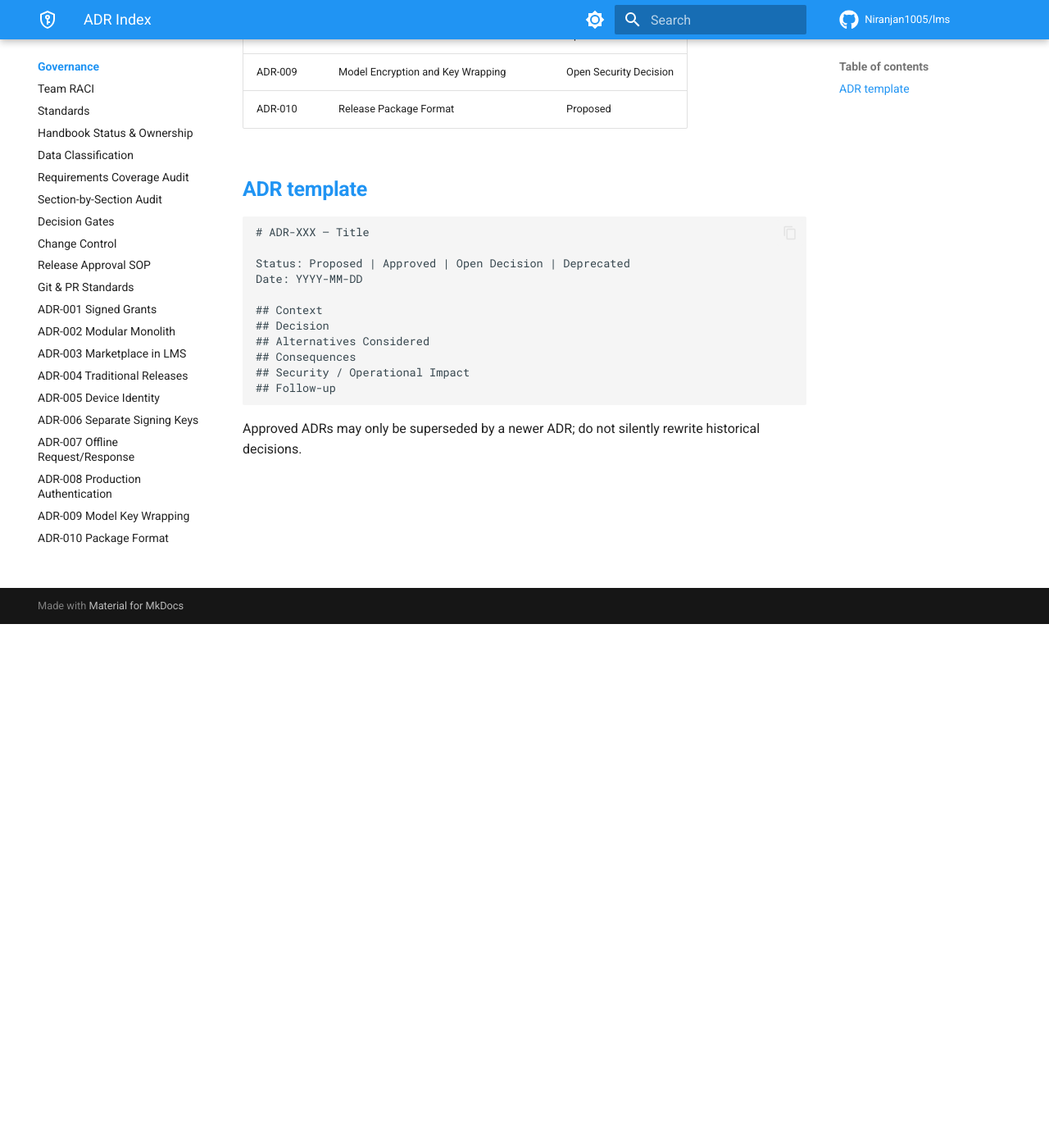
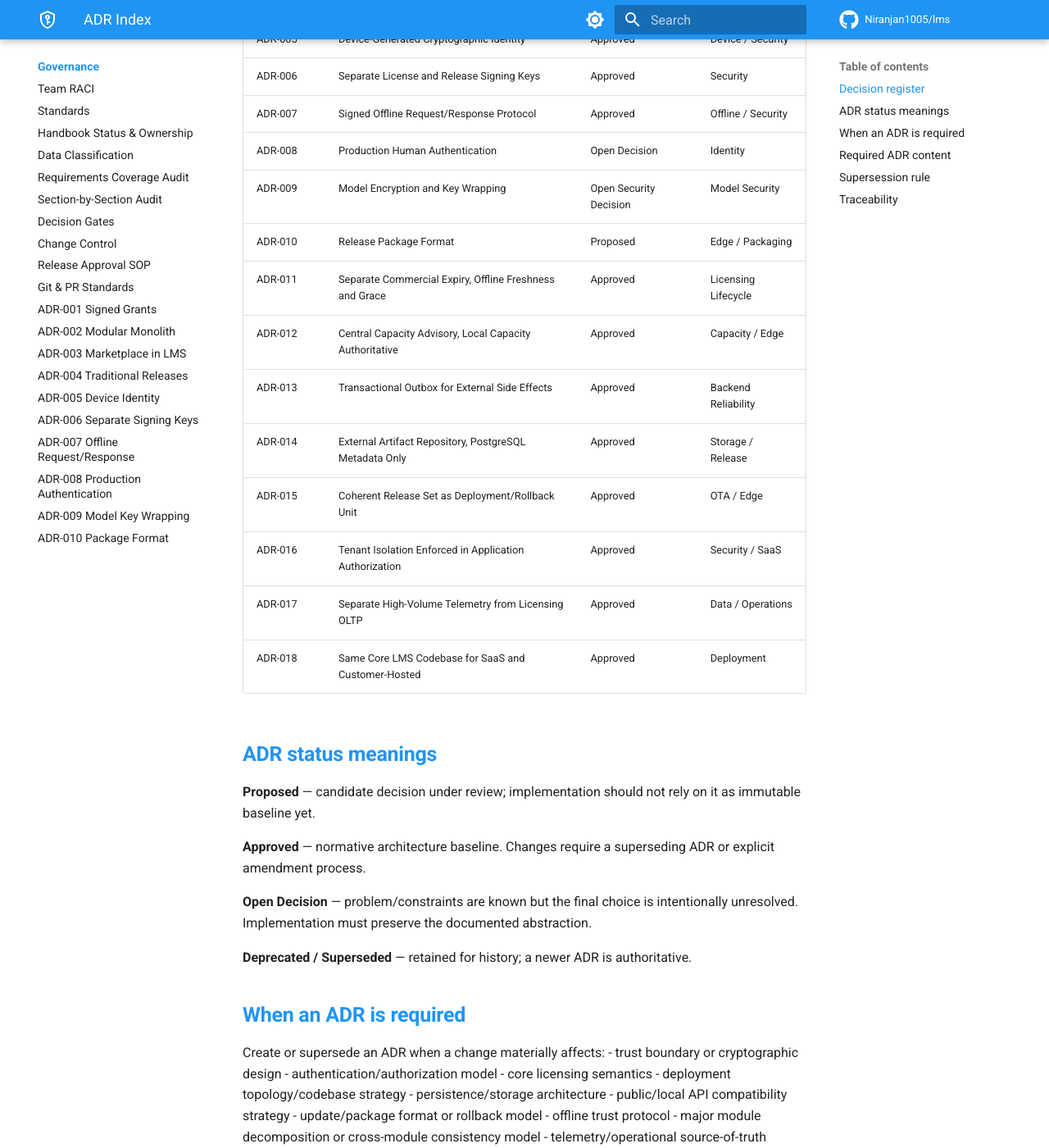
Before and after one commit to Niranjan1005/lms, an MkDocs documentation site: the page built from docs/adr/index.md, in a window 1280 px wide and 1400 px high, scrolled down 639 px. Shown: the whole window at 82% size. Built offline with MkDocs 1.6.1 and Material for MkDocs 9.7.7, drawn with Linux system fonts in a browser that asks for light colours; comment, search, counter and statistics services are not loaded; some of the changed text lies outside the part shown.

Commit message:
docs: rebuild ADR decision register and governance

```diff
--- a/docs/adr/index.md
+++ b/docs/adr/index.md
@@ -1,34 +1,93 @@
 # Architecture Decision Records
 
-ADRs preserve the reason behind durable architecture decisions and separate approved baselines from unresolved security/product choices.
+ADRs document durable architecture decisions, the problem that forced each decision, alternatives rejected, consequences, security/operational impact and follow-up work. They are not one-line summaries and they are not substitutes for requirements.
 
-| ADR | Title | Status |
-|---|---|---|
-| ADR-001 | Digitally Signed Grants | Approved |
-| ADR-002 | Modular Monolith First | Approved |
-| ADR-003 | Marketplace & OTA Inside LMS | Approved |
-| ADR-004 | Traditional Signed Release Packages | Approved |
-| ADR-005 | Device-Generated Cryptographic Identity | Approved |
-| ADR-006 | Separate License and Release Signing Keys | Approved |
-| ADR-007 | Signed Offline Request/Response | Approved |
-| ADR-008 | Production Human Authentication | Open Decision |
-| ADR-009 | Model Encryption and Key Wrapping | Open Security Decision |
-| ADR-010 | Release Package Format | Proposed |
+## Decision register
 
-## ADR template
+| ADR | Decision | Status | Primary domain |
+|---|---|---|---|
+| ADR-001 | Digitally Signed Device-Bound Grants | Approved | Licensing / Security |
+| ADR-002 | Modular Monolith First | Approved | Backend |
+| ADR-003 | Marketplace & OTA Inside LMS | Approved | Product / Platform |
+| ADR-004 | Traditional Signed Edge Release Packages | Approved | Edge / Release |
+| ADR-005 | Device-Generated Cryptographic Identity | Approved | Device / Security |
+| ADR-006 | Separate License and Release Signing Keys | Approved | Security |
+| ADR-007 | Signed Offline Request/Response Protocol | Approved | Offline / Security |
+| ADR-008 | Production Human Authentication | Open Decision | Identity |
+| ADR-009 | Model Encryption and Key Wrapping | Open Security Decision | Model Security |
+| ADR-010 | Release Package Format | Proposed | Edge / Packaging |
+| ADR-011 | Separate Commercial Expiry, Offline Freshness and Grace | Approved | Licensing Lifecycle |
+| ADR-012 | Central Capacity Advisory, Local Capacity Authoritative | Approved | Capacity / Edge |
+| ADR-013 | Transactional Outbox for External Side Effects | Approved | Backend Reliability |
+| ADR-014 | External Artifact Repository, PostgreSQL Metadata Only | Approved | Storage / Release |
+| ADR-015 | Coherent Release Set as Deployment/Rollback Unit | Approved | OTA / Edge |
+| ADR-016 | Tenant Isolation Enforced in Application Authorization | Approved | Security / SaaS |
+| ADR-017 | Separate High-Volume Telemetry from Licensing OLTP | Approved | Data / Operations |
+| ADR-018 | Same Core LMS Codebase for SaaS and Customer-Hosted | Approved | Deployment |
+
+## ADR status meanings
+
+**Proposed** — candidate decision under review; implementation should not rely on it as immutable baseline yet.
+
+**Approved** — normative architecture baseline. Changes require a superseding ADR or explicit amendment process.
+
+**Open Decision** — problem/constraints are known but the final choice is intentionally unresolved. Implementation must preserve the documented abstraction.
+
+**Deprecated / Superseded** — retained for history; a newer ADR is authoritative.
+
+## When an ADR is required
+
+Create or supersede an ADR when a change materially affects:
+- trust boundary or cryptographic design
+- authentication/authorization model
+- core licensing semantics
+- deployment topology/codebase strategy
+- persistence/storage architecture
+- public/local API compatibility strategy
+- update/package format or rollback model
+- offline trust protocol
+- major module decomposition or cross-module consistency model
+- telemetry/operational source-of-truth architecture
+
+A normal implementation detail, bug fix or UI copy change does not require an ADR unless it changes one of those durable decisions.
+
+## Required ADR content
 
 ~~~text
 # ADR-XXX — Title
 
-Status: Proposed | Approved | Open Decision | Deprecated
+Status: Proposed | Approved | Open Decision | Superseded
+Decision class: <domain>
 Date: YYYY-MM-DD
 
 ## Context
+Why the decision is needed; forces/constraints.
+
 ## Decision
-## Alternatives Considered
+Normative choice and boundaries.
+
+## Alternatives considered
+Serious alternatives and why they were rejected/deferred.
+
 ## Consequences
-## Security / Operational Impact
-## Follow-up
+Positive outcomes, costs, risks and migration implications.
+
+## Security / operational impact
+Where relevant.
+
+## Related requirements
+SDR IDs and handbook sections.
+
+## Follow-up / decision deadline
+Implementation work or unresolved choices.
 ~~~
 
-Approved ADRs may only be superseded by a newer ADR; do not silently rewrite historical decisions.
+## Supersession rule
+
+Approved ADRs are historical records. Do not silently rewrite their fundamental decision after implementation. If the architecture changes materially, create a new ADR that states `Supersedes: ADR-XXX`, update this index, and preserve the old record.
+
+Clarifying detail may be added to an existing ADR only when it does not reverse or materially change the approved decision.
+
+## Traceability
+
+Every approved ADR should map to relevant SDR requirements, implementation epics/issues and verification evidence. SDR states **what the system SHALL do**; ADR states **why this architecture was chosen**.
```
